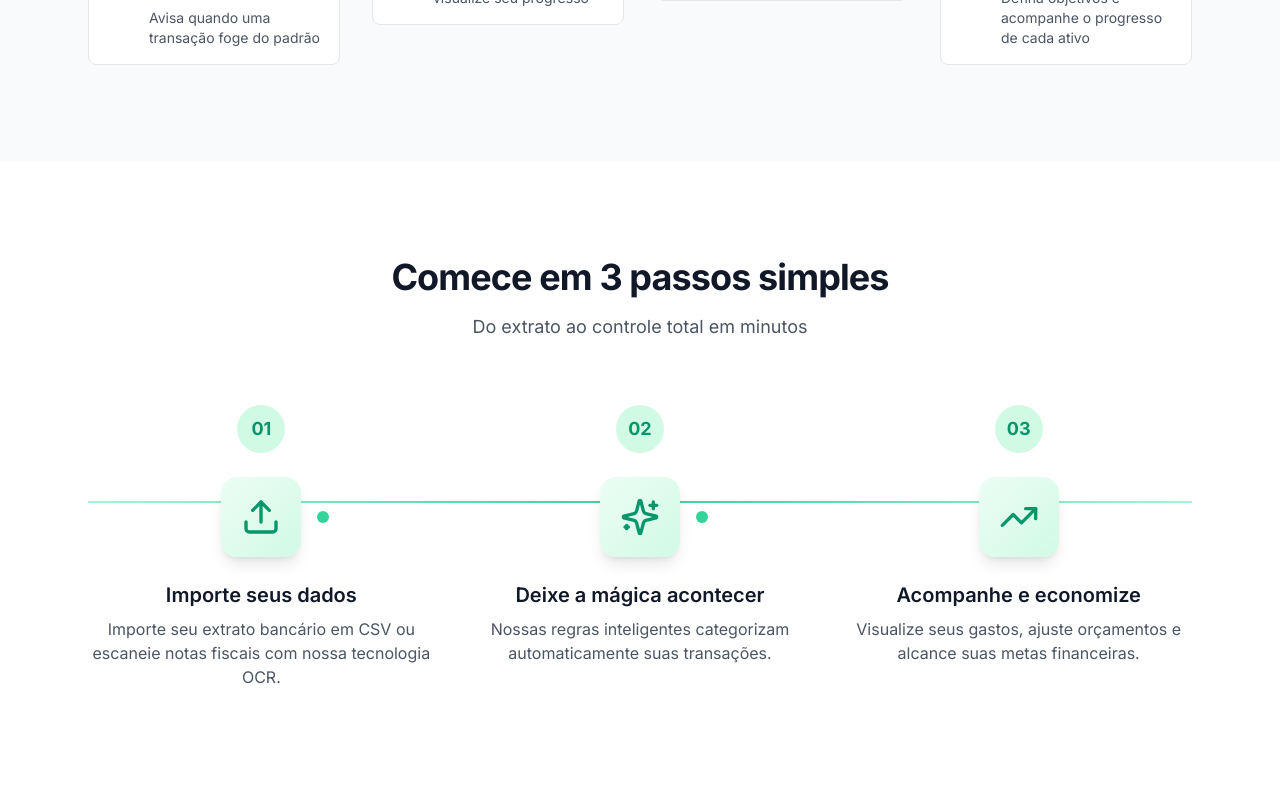
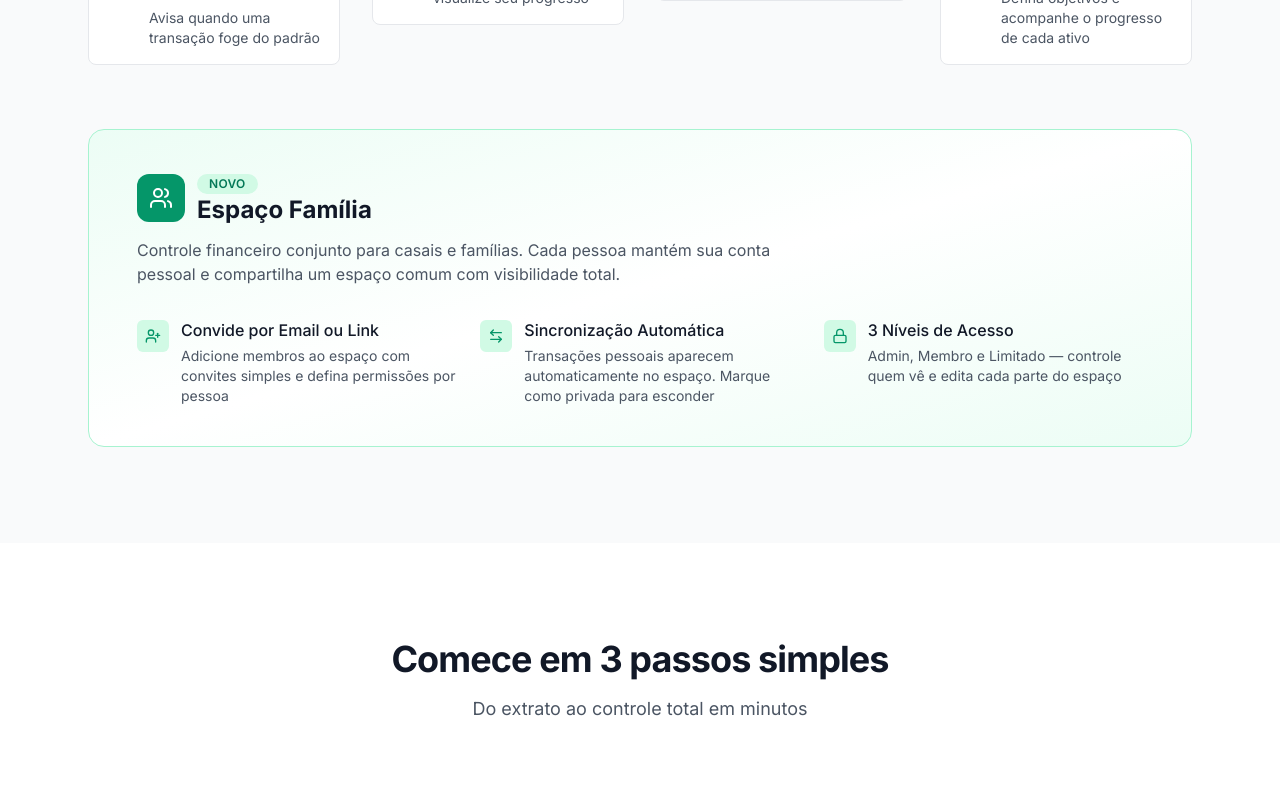
Before and after one commit to vverzellesi/expense-control, a Next.js app: page / in a window 1280 px wide. Shown: the part 2080-2865 px from the top of the page. Built offline with nearby package versions, Linux system fonts and the light colour scheme; no server answers.

Commit message:
feat: add shared accounts (Espaço Família) feature to landing page Entire-Checkpoint: c3eda51ae2bb

```diff
--- a/src/components/landing/Benefits.tsx
+++ b/src/components/landing/Benefits.tsx
@@ -1,4 +1,4 @@
-import { Clock, Eye, Shield, Building2, Gift, Smartphone, TrendingUp } from "lucide-react"
+import { Clock, Eye, Shield, Building2, Gift, Smartphone, TrendingUp, Users } from "lucide-react"
 
 const benefits = [
   {
@@ -36,6 +36,12 @@ const benefits = [
     title: "Acompanhe Investimentos",
     description:
       "Monitore seu portfólio, rentabilidade e metas de cada aplicação.",
+  },
+  {
+    icon: Users,
+    title: "Finanças em Família",
+    description:
+      "Crie um espaço compartilhado com seu parceiro(a) ou família e acompanhem tudo juntos.",
   },
   {
     icon: Gift,
--- a/src/components/landing/FAQ.tsx
+++ b/src/components/landing/FAQ.tsx
@@ -31,6 +31,11 @@ const faqs = [
     answer:
       "Sim! O MyPocket tem um módulo completo de investimentos. Cadastre seus ativos, registre aportes e resgates, acompanhe a rentabilidade e defina metas para cada aplicação.",
   },
+  {
+    question: "Como funciona o Espaço Família?",
+    answer:
+      "Você cria um espaço compartilhado e convida seu parceiro(a) ou família por email ou link. Cada pessoa mantém sua conta pessoal privada e pode ver as finanças do espaço em conjunto. Transações pessoais são sincronizadas automaticamente, mas você pode marcar qualquer uma como privada.",
+  },
 ]
 
 export function FAQ() {
--- a/src/components/landing/FeatureCategories.tsx
+++ b/src/components/landing/FeatureCategories.tsx
@@ -11,6 +11,10 @@ import {
   Wallet,
   BarChart3,
   ArrowUpRight,
+  Users,
+  UserPlus,
+  Lock,
+  ArrowLeftRight,
 } from "lucide-react"
 
 const categories = [
@@ -150,6 +154,64 @@ export function FeatureCategories() {
             </div>
           ))}
         </div>
+
+        {/* Highlighted: Shared Accounts */}
+        <div className="mt-16 overflow-hidden rounded-2xl border border-emerald-200 bg-gradient-to-br from-emerald-50 via-white to-emerald-50">
+          <div className="px-8 py-10 md:px-12">
+            <div className="flex items-center gap-3">
+              <div className="flex h-12 w-12 items-center justify-center rounded-xl bg-emerald-600">
+                <Users className="h-6 w-6 text-white" />
+              </div>
+              <div>
+                <span className="inline-block rounded-full bg-emerald-100 px-3 py-0.5 text-xs font-semibold uppercase tracking-wide text-emerald-700">
+                  Novo
+                </span>
+                <h3 className="text-2xl font-bold text-gray-900">
+                  Espaço Família
+                </h3>
+              </div>
+            </div>
+            <p className="mt-3 max-w-2xl text-gray-600">
+              Controle financeiro conjunto para casais e famílias. Cada pessoa mantém sua conta pessoal e compartilha um espaço comum com visibilidade total.
+            </p>
+
+            <div className="mt-8 grid gap-6 sm:grid-cols-3">
+              <div className="flex items-start gap-3">
+                <div className="mt-0.5 flex h-8 w-8 flex-shrink-0 items-center justify-center rounded-md bg-emerald-100">
+                  <UserPlus className="h-4 w-4 text-emerald-600" />
+                </div>
+                <div>
+                  <h4 className="font-medium text-gray-900">Convide por Email ou Link</h4>
+                  <p className="mt-1 text-sm text-gray-600">
+                    Adicione membros ao espaço com convites simples e defina permissões por pessoa
+                  </p>
+                </div>
+              </div>
+              <div className="flex items-start gap-3">
+                <div className="mt-0.5 flex h-8 w-8 flex-shrink-0 items-center justify-center rounded-md bg-emerald-100">
+                  <ArrowLeftRight className="h-4 w-4 text-emerald-600" />
+                </div>
+                <div>
+                  <h4 className="font-medium text-gray-900">Sincronização Automática</h4>
+                  <p className="mt-1 text-sm text-gray-600">
+                    Transações pessoais aparecem automaticamente no espaço. Marque como privada para esconder
+                  </p>
+                </div>
+              </div>
+              <div className="flex items-start gap-3">
+                <div className="mt-0.5 flex h-8 w-8 flex-shrink-0 items-center justify-center rounded-md bg-emerald-100">
+                  <Lock className="h-4 w-4 text-emerald-600" />
+                </div>
+                <div>
+                  <h4 className="font-medium text-gray-900">3 Níveis de Acesso</h4>
+                  <p className="mt-1 text-sm text-gray-600">
+                    Admin, Membro e Limitado — controle quem vê e edita cada parte do espaço
+                  </p>
+                </div>
+              </div>
+            </div>
+          </div>
+        </div>
       </div>
     </section>
   )
```
